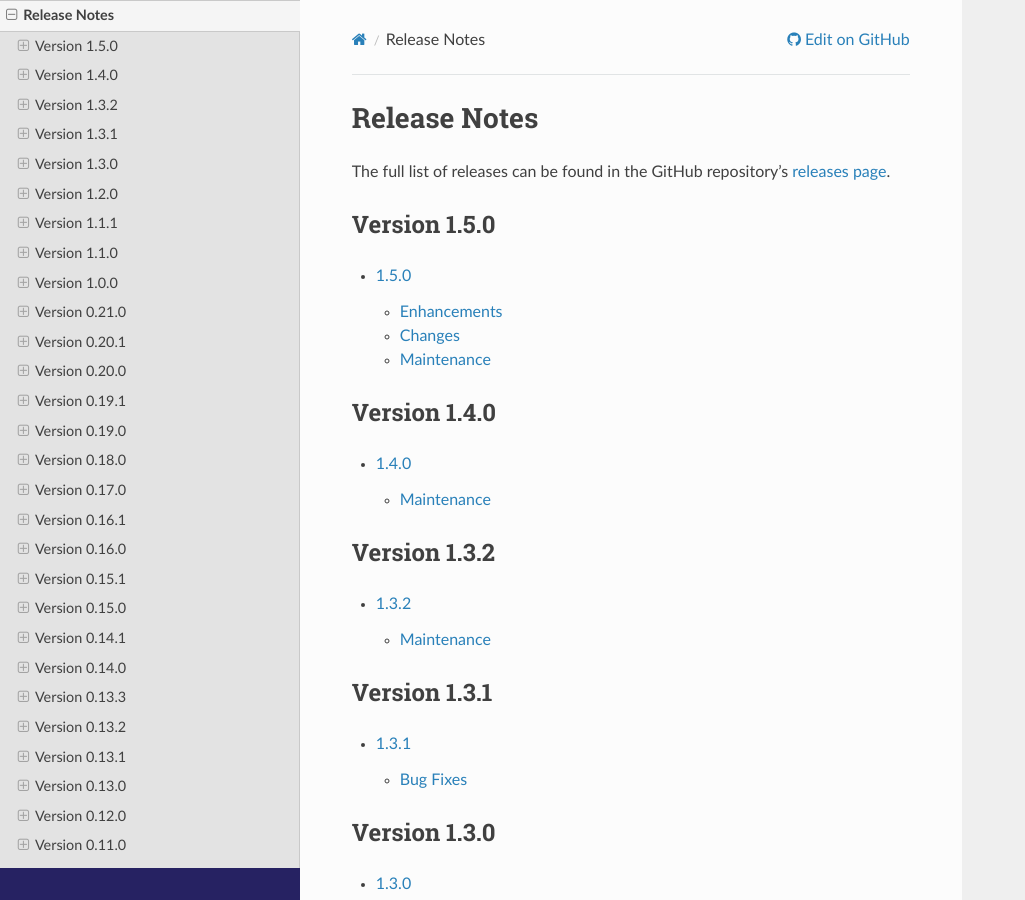
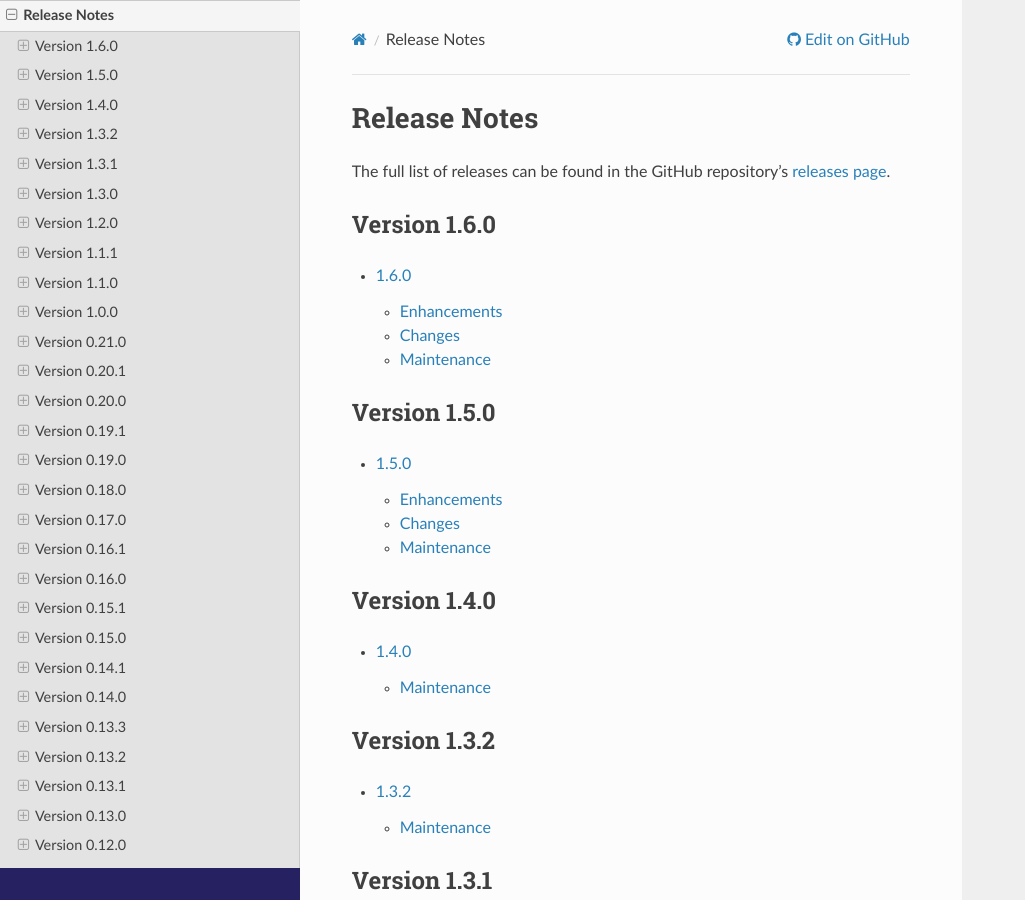
Before and after one commit to fsoubelet/PyhDToolkit, a Sphinx documentation site: the page built from docs/release.rst, in a window 1280 px wide and 900 px high. Shown: the whole window, without its empty margins (0-1025 px from the left). Built offline with Sphinx 7.4.7 and the Read the Docs theme 2.0.0, drawn with Linux system fonts in a browser that asks for light colours; pages that are not in the unit, such as notebooks, are missing from menus.

Commit message:
added to this list

```diff
--- a/docs/release.rst
+++ b/docs/release.rst
@@ -2,6 +2,14 @@ Release Notes
 =============
 
 The full list of releases can be found in the GitHub repository's `releases page <https://github.com/fsoubelet/PyhDToolkit/releases>`_.
+
+Version 1.6.0
+-------------
+
+.. toctree::
+    :maxdepth: 2
+
+    releases/v1.6.0
 
 Version 1.5.0
 -------------
```
